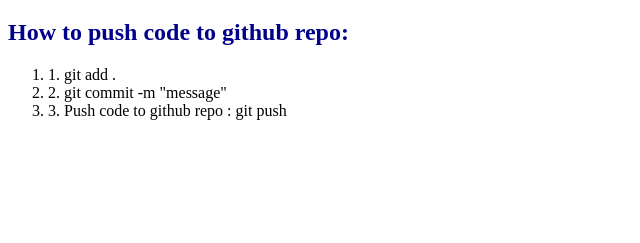
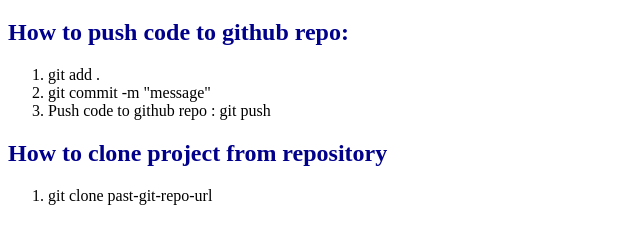
Before and after one commit to sreypheasin/test-repo3, a plain HTML site: page index.html in a window 1280 px wide. Shown: the part 61-304 px from the top of the page, without its empty margins (0-640 px from the left). Drawn offline with Linux system fonts and the light colour scheme.

Commit message:
add how to clone repo

```diff
--- a/index.html
+++ b/index.html
@@ -10,9 +10,13 @@
     <h1>Learn about git and github</h1>
     <h2>How to push code to github repo:</h2>
     <ol>
-      <li>1. git add .</li>
-      <li>2. git commit -m "message"</li>
-      <li>3. Push code to github repo : git push</li>
+      <li>git add .</li>
+      <li>git commit -m "message"</li>
+      <li>Push code to github repo : git push</li>
+    </ol>
+    <h2>How to clone project from repository</h2>
+    <ol>
+        <li>git clone past-git-repo-url</li>
     </ol>
   </body>
 </html>
```
